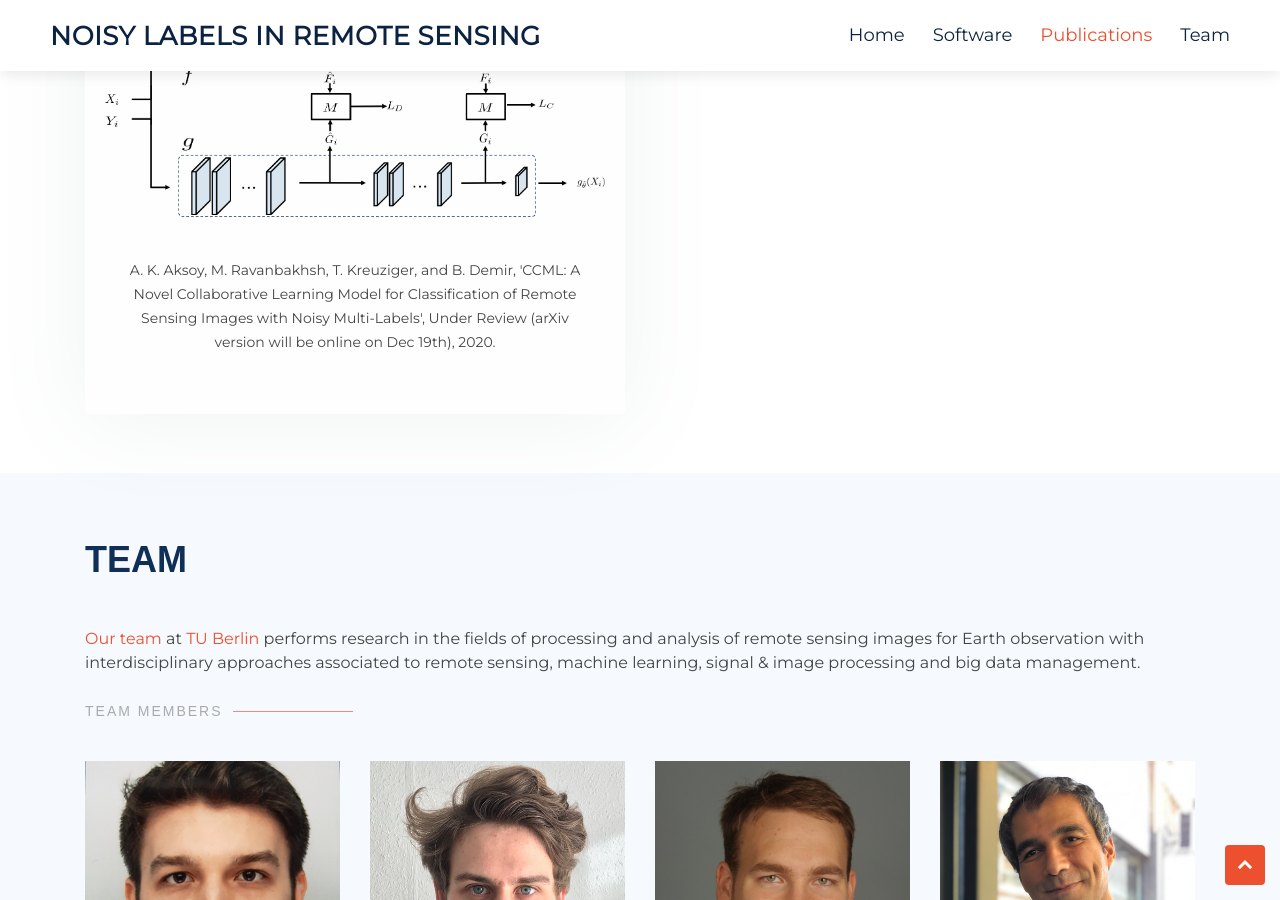
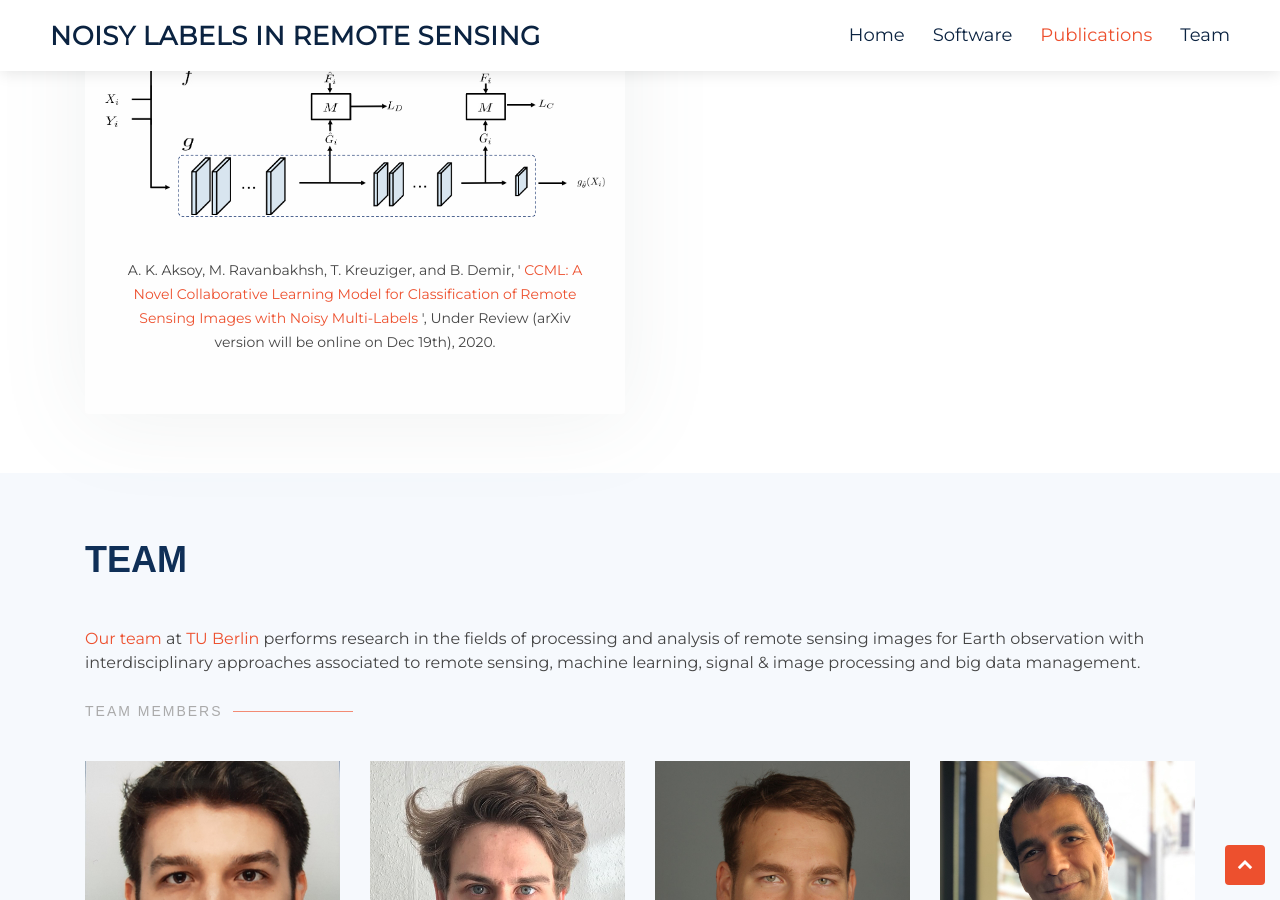
Before and after one commit to rsim-tu-berlin/noisy-label-in-rs.org, a Jekyll site: the page built from index.md, in a window 1280 px wide and 900 px high, scrolled down 1643 px. Built offline with Jekyll 4.4.1, drawn with Linux system fonts in a browser that asks for light colours.

Commit message:
add the pdf to the article:

```diff
--- a/_layouts/page.html
+++ b/_layouts/page.html
@@ -148,12 +148,14 @@
               <div class="card">
                 <img class="card-img-top" src="./assets/img/teaser.png" alt="Card image cap">
                 <div class="card-body" style="padding-top: 40px">
-                  <p class="card-text">A. K. Aksoy, M. Ravanbakhsh, T. Kreuziger, and B. Demir, 'CCML: A Novel Collaborative Learning Model for Classification of Remote Sensing Images with Noisy Multi-Labels', Under Review (arXiv version will be online on Dec 19th), 2020.</p>
+                  <p class="card-text">A. K. Aksoy, M. Ravanbakhsh, T. Kreuziger, and B. Demir, '
+                    <a href="./assets/pdfs/CCML_A.Novel.Collaborative.Learning.Model.for.Classification.of.Remote.Sensing.Images.with.Noisy.Multi-Labels_RSiM.pdf" target="_blank">
+                      CCML: A Novel Collaborative Learning Model for Classification of Remote Sensing Images with Noisy Multi-Labels</a>
+                      ', Under Review (arXiv version will be online on Dec 19th), 2020.</p>
                 </div>
               </div>
             </div>
           </div>
-
         </div>
       </section><!-- End Publications Section -->
 
```
Also changed, not shown: 1 other file.
